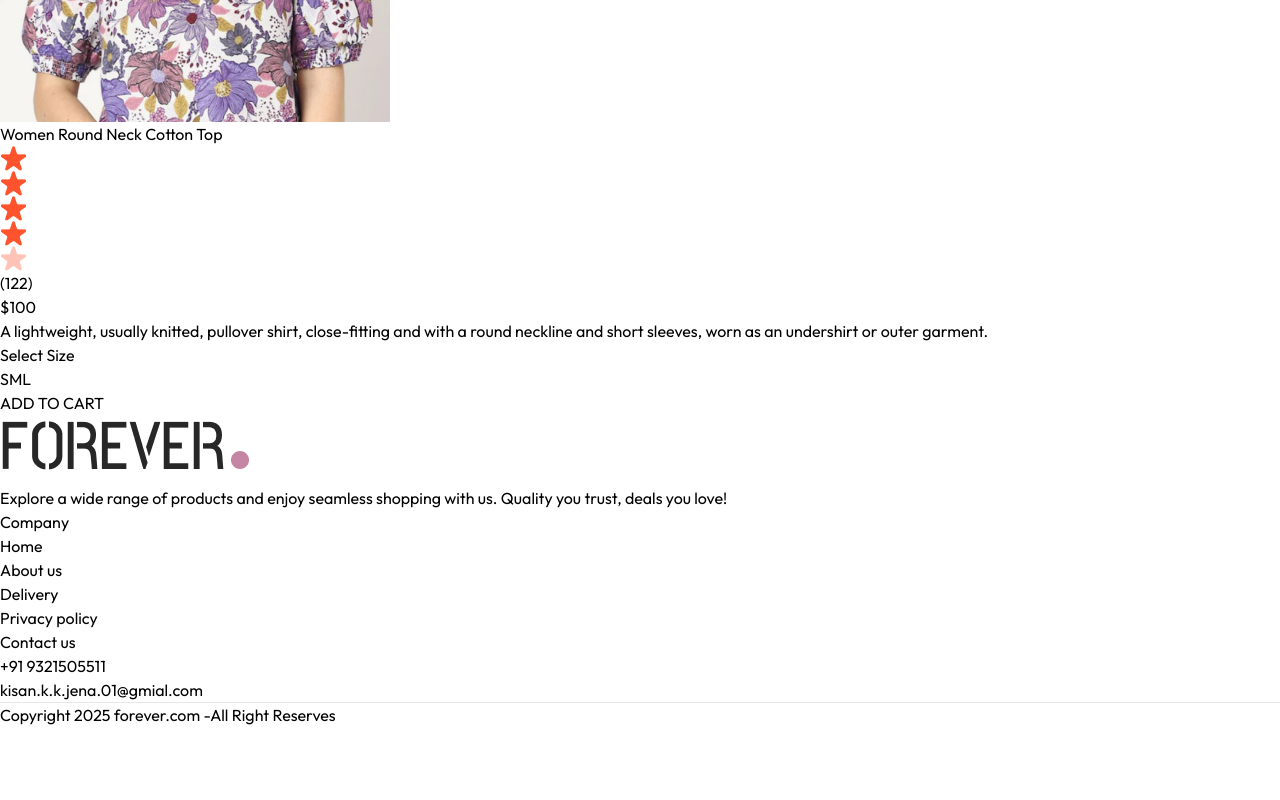
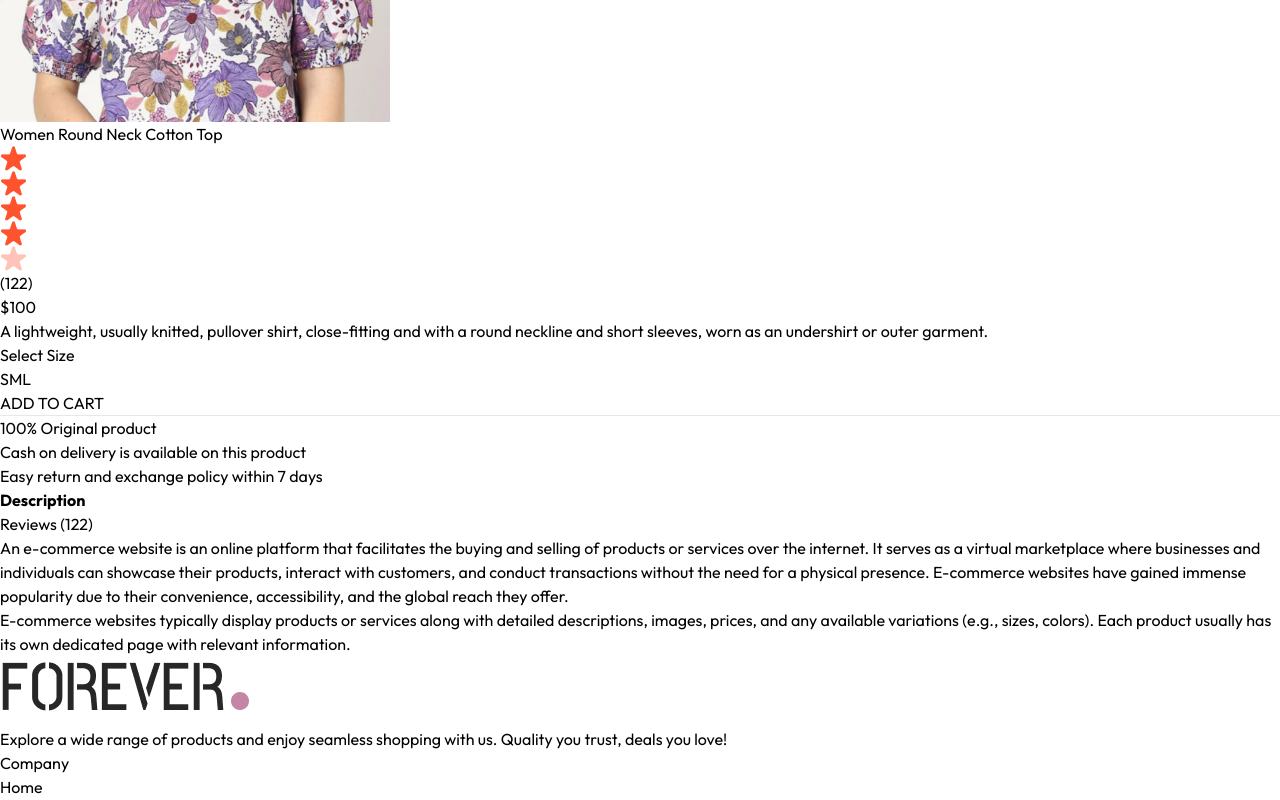
Before and after one commit to Kisan-jena/Forever, a React (Vite) app: page /product/aaaaa in a window 1280 px wide. Shown: the part 1300-2100 px from the top of the page. Before the commit the page ends 2027 px from the top, so only its background shows below. Built offline with nearby package versions, Linux system fonts and the light colour scheme.

Commit message:
+ minor change CT=60min AVD=3:24:16

```diff
--- a/src/pages/Product.jsx
+++ b/src/pages/Product.jsx
@@ -1,22 +1,21 @@
 /* eslint-disable react-hooks/exhaustive-deps */
 import 'react'
-
 import { useContext, useEffect, useState } from 'react'
 import { useParams } from 'react-router-dom'
 import { ShopContext } from '../context/ShopContext'
 import { assets } from '../assets/assets'
+// import { RelatedProduct } from '../components/RelatedProduct'
 
 const Product = () => {
-  const {productId}=useParams()
-  const {products,currency}=useContext(ShopContext)
-  const [productData,setProductData]=useState(false)
-  const [image,setImage]=useState('')
-  const [size,setSize]=useState('')
+  const { productId } = useParams()
+  const { products, currency } = useContext(ShopContext)
+  const [productData, setProductData] = useState(false)
+  const [image, setImage] = useState('')
+  const [size, setSize] = useState('')
 
-  const fetchProductData=async()=>{
-
-    products.map((item)=>{
-      if (item._id===productId){
+  const fetchProductData = async () => {
+    products.map((item) => {
+      if (item._id === productId) {
         setProductData(item)
         setImage(item.image[0])
       }
@@ -24,57 +23,77 @@
     })
   }
 
-
-  useEffect(()=>{
+  useEffect(() => {
     fetchProductData()
-  },[productId,products])
+  }, [productId, products])
 
   return productData ? (
-    <div className='border-t-2 pt-10 transition-opacity ease-in duration-500 opacity-100' >
+    <div className='border-t-2 pt-10 transition-opacity ease-in duration-500 opacity-100'>
+
       {/* product data */}
       <div className='flex gap-12 sm;gap-12 flex-col sm:flex-row'>
 
         {/* Images */}
-        <div className='flex-1 flex flex-col-reverse gap-3 sm:flex-row' >
-          <div className='flex flex-col sm:h-[400px] overflow-y-auto sm:overflow-y-scroll justify-between sm:justify-normal sm:w-[18.7%] w-full scrollbar-thin scrollbar-thumb-gray-400 scrollbar-track-gray-200' >
+        <div className='flex-1 flex flex-col-reverse gap-3 sm:flex-row'>
+          <div className='flex flex-col sm:h-[400px] overflow-y-auto sm:overflow-y-scroll justify-between sm:justify-normal sm:w-[18.7%] w-full scrollbar-thin scrollbar-thumb-gray-400 scrollbar-track-gray-200'>
             {
-              productData.image.map((item,index)=>(
-                <img onClick={()=>setImage(item)} src={item} key={index} alt="" className='w-[24%] sm:w-full sm:mb-3 flex-shrink-0 cursor-pointer' />
+              productData.image.map((item, index) => (
+                <img onClick={() => setImage(item)} src={item} key={index} alt='' className='w-[24%] sm:w-full sm:mb-3 flex-shrink-0 cursor-pointer' />
               ))
             }
           </div>
-          <div className='w-full sm:w-[80%]' >
-            <img className='w-full h-auto' src={image} alt="" />
+          <div className='w-full sm:w-[80%]'>
+            <img className='w-full h-auto' src={image} alt='' />
           </div>
         </div>
 
-        {/* Prdouct info */}
-        <div className='flex-1 '>
-          <h1 className='font-medium text-2xl mt-2' >{productData.name}</h1>
+        {/* Product info */}
+        <div className='flex-1'>
+          <h1 className='font-medium text-2xl mt-2'>{productData.name}</h1>
           <div className='flex items-center gap-1 mt-2'>
-            <img src={assets.star_icon} alt="" className="w-3 5" />
-            <img src={assets.star_icon} alt="" className="w-3 5" />
-            <img src={assets.star_icon} alt="" className="w-3 5" />
-            <img src={assets.star_icon} alt="" className="w-3 5" />
-            <img src={assets.star_dull_icon} alt="" className="w-3 5" />
-            <p className='pl-2' > (122)</p>
+            <img src={assets.star_icon} alt='' className='w-3 5' />
+            <img src={assets.star_icon} alt='' className='w-3 5' />
+            <img src={assets.star_icon} alt='' className='w-3 5' />
+            <img src={assets.star_icon} alt='' className='w-3 5' />
+            <img src={assets.star_dull_icon} alt='' className='w-3 5' />
+            <p className='pl-2'>(122)</p>
           </div>
-          <p className='mt-5 text-3xl font-medium' >{currency}{productData.price}</p>
-          <p className='mt-5 text-gray-500 md:w-4/5 ' > {productData.description} </p>
-          <div className='flex flex-col gap-4 my-8' >
+          <p className='mt-5 text-3xl font-medium'>{currency}{productData.price}</p>
+          <p className='mt-5 text-gray-500 md:w-4/5'>{productData.description}</p>
+          <div className='flex flex-col gap-4 my-8'>
             <p>Select Size</p>
-            <div className='flex gap-2' >
-              {productData.sizes.map((item,index)=>(
-                <button onClick={() => setSize(item)} className={`border p-2 px-4 bg-gray-100 ${item === size ? 'border-orange-500' : ''}`} key={index}> {item} </button>
+            <div className='flex gap-2'>
+              {productData.sizes.map((item, index) => (
+                <button onClick={() => setSize(item)} className={`border p-2 px-4 bg-gray-100 ${item === size ? 'border-orange-500' : ''}`} key={index}>{item}</button>
               ))}
             </div>
           </div>
-          <button className='bg-black text-white px-8 py-3 text-sm active:bg-gray-700' > ADD TO CART </button>
+          <button className='bg-black text-white px-8 py-3 text-sm active:bg-gray-700'>ADD TO CART</button>
+          <hr className='mt-8 sm:w-4/5' />
+          <div className='text-sm text-gray-500 mt-5 flex flex-col gap-1'>
+            <p>100% Original product</p>
+            <p>Cash on delivery is available on this product</p>
+            <p>Easy return and exchange policy within 7 days</p>
+          </div>
         </div>
+      </div>
 
+      {/* Description and Reviews */}
+      <div className='mt-20'>
+        <div className='flex'>
+          <b className='border px-5 py-3 text-sm'>Description</b>
+          <p className='border px-5 py-3 text-sm'>Reviews (122)</p>
+        </div>
+        <div className='flex flex-col gap-4 border px-6 py-6 text-sm text-gray-500'>
+          <p>An e-commerce website is an online platform that facilitates the buying and selling of products or services over the internet. It serves as a virtual marketplace where businesses and individuals can showcase their products, interact with customers, and conduct transactions without the need for a physical presence. E-commerce websites have gained immense popularity due to their convenience, accessibility, and the global reach they offer.</p>
+          <p>E-commerce websites typically display products or services along with detailed descriptions, images, prices, and any available variations (e.g., sizes, colors). Each product usually has its own dedicated page with relevant information.</p>
+        </div>
       </div>
+
+      {/* Related Products */}
+      {/* <RelatedProduct category={productData.category} subCategory={productData.subCategory} /> */}
     </div>
-  ): <div className='opacity-0' ></div>
+  ) : <div className='opacity-0'></div>
 }
 
 export default Product
```
